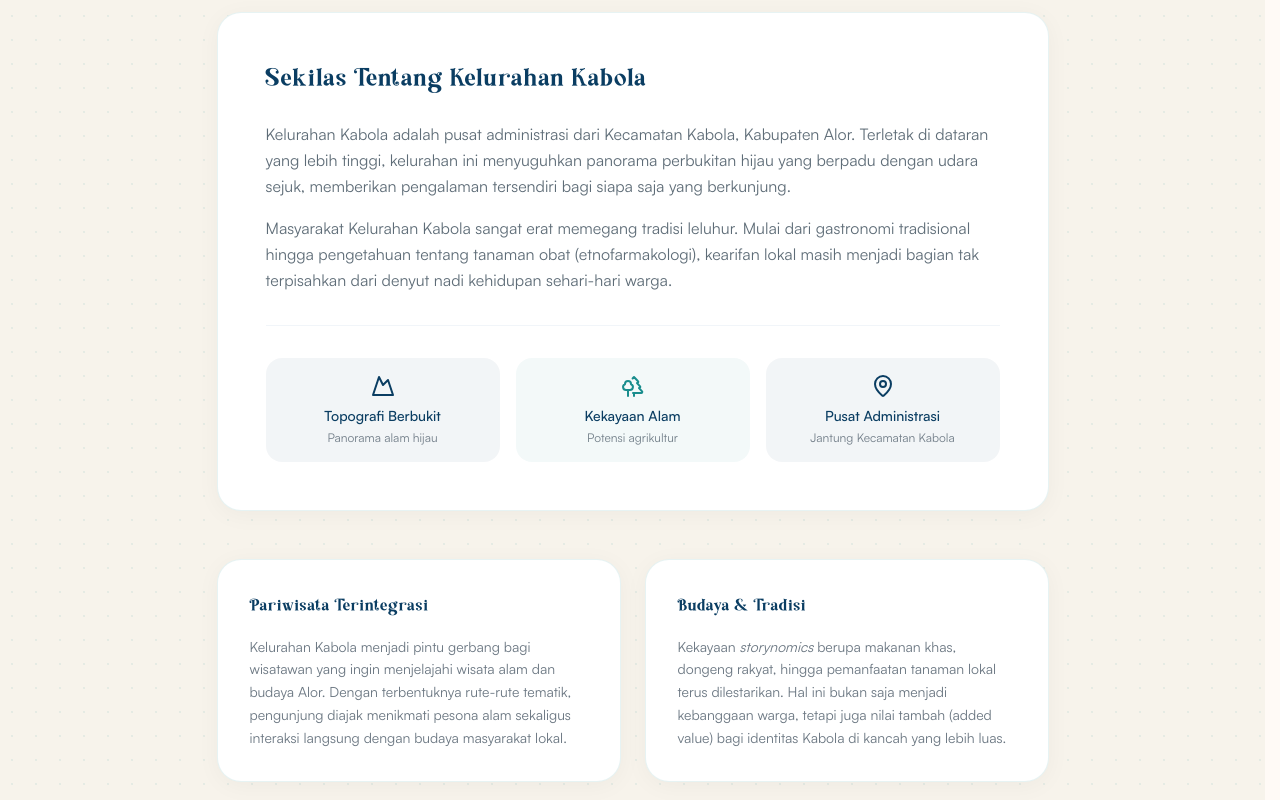
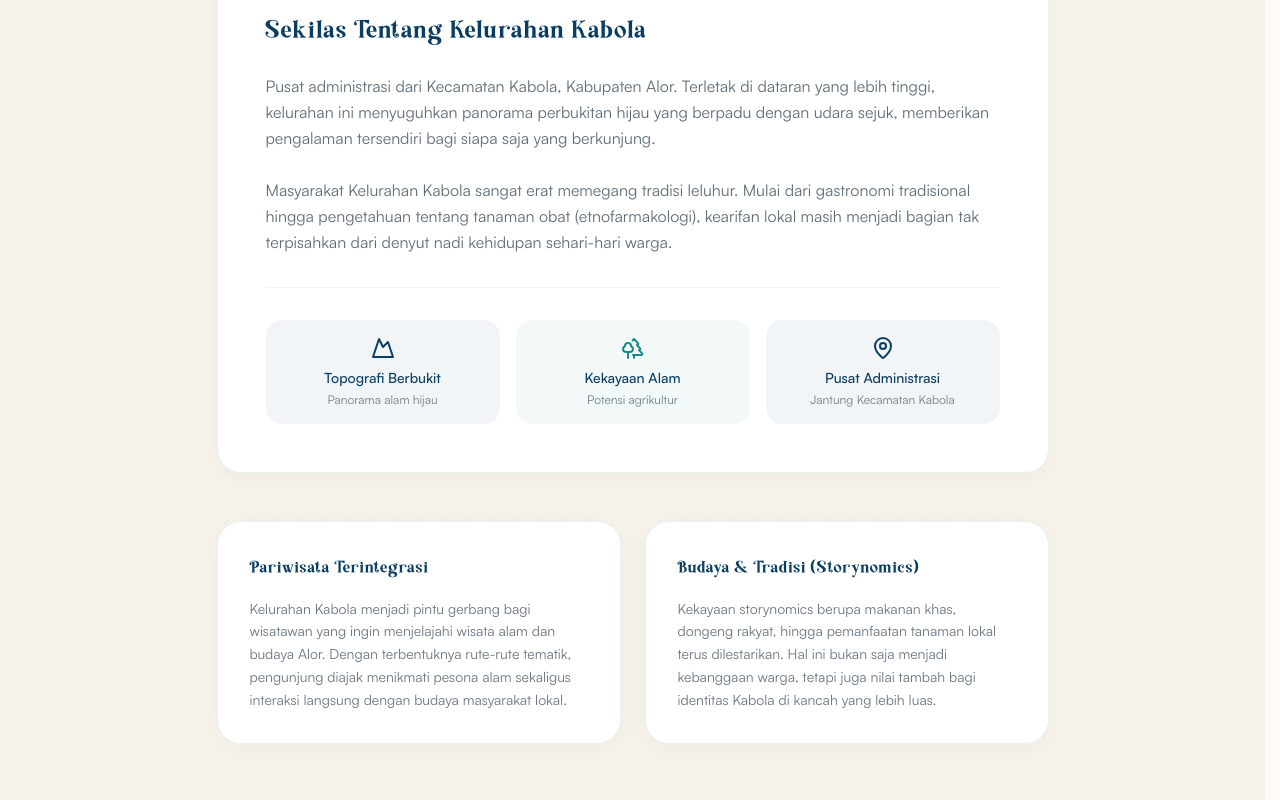
Before and after one commit to alorcaritakknugm/kabola-digital-hub, a Next.js app: page /kelurahan-kabola in a window 1280 px wide. Shown: the part 520-1320 px from the top of the page. Built offline with nearby package versions, Linux system fonts and the light colour scheme.

Commit message:
refactor(pages): migrate profil desa to static routes with realistic data

```diff
--- a/app/kelurahan-kabola/page.tsx
+++ b/app/kelurahan-kabola/page.tsx
@@ -1,36 +1,46 @@
-"use client";
-
-import Navbar from "@/components/Navbar";
-import Footer from "@/components/Footer";
-import { motion } from "framer-motion";
+import Navbar from "@/components/layout/Navbar";
+import Footer from "@/components/layout/Footer";
+import { SlideUp } from "@/components/ui/animations/SlideUp";
 import { MapPin, Mountain, Trees, ArrowRight } from "lucide-react";
 import Link from "next/link";
-import Image from "next/image";
 
 export default function KelurahanKabola() {
+  const judul = "Kelurahan Kabola";
+  const konten = "Pusat administrasi dari Kecamatan Kabola, Kabupaten Alor. Terletak di dataran yang lebih tinggi, kelurahan ini menyuguhkan panorama perbukitan hijau yang berpadu dengan udara sejuk, memberikan pengalaman tersendiri bagi siapa saja yang berkunjung.\n\nMasyarakat Kelurahan Kabola sangat erat memegang tradisi leluhur. Mulai dari gastronomi tradisional hingga pengetahuan tentang tanaman obat (etnofarmakologi), kearifan lokal masih menjadi bagian tak terpisahkan dari denyut nadi kehidupan sehari-hari warga.";
+  const potensiList = [
+    {
+      judulPotensi: "Pariwisata Terintegrasi",
+      deskripsiPotensi: "Kelurahan Kabola menjadi pintu gerbang bagi wisatawan yang ingin menjelajahi wisata alam dan budaya Alor. Dengan terbentuknya rute-rute tematik, pengunjung diajak menikmati pesona alam sekaligus interaksi langsung dengan budaya masyarakat lokal."
+    },
+    {
+      judulPotensi: "Budaya & Tradisi (Storynomics)",
+      deskripsiPotensi: "Kekayaan storynomics berupa makanan khas, dongeng rakyat, hingga pemanfaatan tanaman lokal terus dilestarikan. Hal ini bukan saja menjadi kebanggaan warga, tetapi juga nilai tambah bagi identitas Kabola di kancah yang lebih luas."
+    }
+  ];
+
   return (
-    <main className="min-h-screen bg-sand pt-28">
+    <main className="min-h-screen bg-sand">
       <Navbar />
 
       {/* Hero */}
-      <section className="relative bg-forest pt-16 pb-28 overflow-hidden">
+      <section className="relative bg-forest pt-32 pb-28 overflow-hidden">
         <div className="absolute inset-0 opacity-[0.04]" style={{ backgroundImage: "radial-gradient(circle at 2px 2px, white 1px, transparent 0)", backgroundSize: "28px 28px" }} />
         <div className="container mx-auto px-4 md:px-8 max-w-3xl relative z-10 text-center">
-          <motion.div initial={{ opacity: 0, y: 20 }} animate={{ opacity: 1, y: 0 }} transition={{ duration: 0.6 }}>
+          <SlideUp delay={0}>
             <span className="inline-block bg-white/10 text-white/60 text-xs font-bold tracking-widest uppercase px-4 py-1.5 rounded-full mb-6 border border-white/10">
               Kecamatan Kabola
             </span>
             <h1 className="font-title text-4xl md:text-5xl text-white mb-4">
-              Kelurahan <span className="text-kabola-teal-light">Kabola</span>
+              {judul}
             </h1>
             <p className="text-white/55 max-w-lg mx-auto text-sm leading-relaxed">
               Pusat administrasi dengan bentang alam menawan, kekayaan budaya yang otentik, dan semangat masyarakat yang terus bergerak maju.
             </p>
-          </motion.div>
+          </SlideUp>
         </div>
         <div className="absolute bottom-0 left-0 right-0">
           <svg viewBox="0 0 1440 80" preserveAspectRatio="none" className="w-full h-16">
-            <path d="M0,40 C400,80 900,10 1440,45 L1440,80 L0,80 Z" fill="#FFFAF6" />
+            <path d="M0,40 C400,80 900,10 1440,45 L1440,80 L0,80 Z" fill="#F7F3EB" />
           </svg>
         </div>
       </section>
@@ -40,20 +50,14 @@ export default function KelurahanKabola() {
         <div className="container mx-auto px-4 md:px-8 max-w-4xl space-y-12">
 
           {/* Main Description */}
-          <motion.div
-            initial={{ opacity: 0, y: 20 }}
-            animate={{ opacity: 1, y: 0 }}
-            transition={{ duration: 0.6, delay: 0.1 }}
+          <SlideUp
+            delay={0.1}
+            inView={true}
             className="bg-white rounded-3xl p-8 md:p-12 border border-kabola-teal/10 shadow-[0_4px_24px_rgba(0,0,0,0.04)]"
           >
-            <h2 className="font-title text-2xl md:text-3xl text-forest mb-6">Sekilas Tentang Kelurahan Kabola</h2>
-            <div className="space-y-4 text-earth/70 leading-relaxed text-sm md:text-base">
-              <p>
-                Kelurahan Kabola adalah pusat administrasi dari Kecamatan Kabola, Kabupaten Alor. Terletak di dataran yang lebih tinggi, kelurahan ini menyuguhkan panorama perbukitan hijau yang berpadu dengan udara sejuk, memberikan pengalaman tersendiri bagi siapa saja yang berkunjung.
-              </p>
-              <p>
-                Masyarakat Kelurahan Kabola sangat erat memegang tradisi leluhur. Mulai dari gastronomi tradisional hingga pengetahuan tentang tanaman obat (etnofarmakologi), kearifan lokal masih menjadi bagian tak terpisahkan dari denyut nadi kehidupan sehari-hari warga.
-              </p>
+            <h2 className="font-title text-2xl md:text-3xl text-forest mb-6">Sekilas Tentang {judul}</h2>
+            <div className="space-y-4 text-earth/70 leading-relaxed text-sm md:text-base whitespace-pre-wrap">
+              {konten}
             </div>
 
             <div className="grid grid-cols-1 sm:grid-cols-3 gap-4 mt-8 pt-8 border-t border-slate-100">
@@ -73,28 +77,25 @@ export default function KelurahanKabola() {
                 <span className="text-xs text-earth/60 mt-1">Jantung Kecamatan Kabola</span>
               </div>
             </div>
-          </motion.div>
+          </SlideUp>
 
           {/* Potensi Kelurahan */}
-          <motion.div
-            initial={{ opacity: 0, y: 20 }}
-            animate={{ opacity: 1, y: 0 }}
-            transition={{ duration: 0.6, delay: 0.2 }}
-            className="grid grid-cols-1 md:grid-cols-2 gap-6"
-          >
-            <div className="bg-white rounded-3xl p-8 border border-kabola-teal/10 shadow-[0_4px_24px_rgba(0,0,0,0.04)]">
-              <h3 className="font-title text-xl text-forest mb-4">Pariwisata Terintegrasi</h3>
-              <p className="text-earth/65 text-sm leading-relaxed">
-                Kelurahan Kabola menjadi pintu gerbang bagi wisatawan yang ingin menjelajahi wisata alam dan budaya Alor. Dengan terbentuknya rute-rute tematik, pengunjung diajak menikmati pesona alam sekaligus interaksi langsung dengan budaya masyarakat lokal.
-              </p>
-            </div>
-            <div className="bg-white rounded-3xl p-8 border border-kabola-teal/10 shadow-[0_4px_24px_rgba(0,0,0,0.04)]">
-              <h3 className="font-title text-xl text-forest mb-4">Budaya & Tradisi</h3>
-              <p className="text-earth/65 text-sm leading-relaxed">
-                Kekayaan <i>storynomics</i> berupa makanan khas, dongeng rakyat, hingga pemanfaatan tanaman lokal terus dilestarikan. Hal ini bukan saja menjadi kebanggaan warga, tetapi juga nilai tambah (added value) bagi identitas Kabola di kancah yang lebih luas.
-              </p>
-            </div>
-          </motion.div>
+          {potensiList && potensiList.length > 0 && (
+            <SlideUp
+              delay={0.2}
+              inView={true}
+              className="grid grid-cols-1 md:grid-cols-2 gap-6"
+            >
+              {potensiList.map((potensi: any, idx: number) => (
+                <div key={idx} className="bg-white rounded-3xl p-8 border border-kabola-teal/10 shadow-[0_4px_24px_rgba(0,0,0,0.04)]">
+                  <h3 className="font-title text-xl text-forest mb-4">{potensi.judulPotensi}</h3>
+                  <p className="text-earth/65 text-sm leading-relaxed whitespace-pre-wrap">
+                    {potensi.deskripsiPotensi}
+                  </p>
+                </div>
+              ))}
+            </SlideUp>
+          )}
 
           <div className="text-center pt-8">
             <Link href="/" className="inline-flex items-center gap-2 text-sm text-kabola-teal hover:text-kabola-teal-dark transition-colors font-medium">
--- a/app/pante-deere/page.tsx
+++ b/app/pante-deere/page.tsx
@@ -1,36 +1,46 @@
-"use client";
-
-import Navbar from "@/components/Navbar";
-import Footer from "@/components/Footer";
-import { motion } from "framer-motion";
+import Navbar from "@/components/layout/Navbar";
+import Footer from "@/components/layout/Footer";
+import { SlideUp } from "@/components/ui/animations/SlideUp";
 import { MapPin, Users, Sun, ArrowRight } from "lucide-react";
 import Link from "next/link";
-import Image from "next/image";
 
 export default function PanteDeere() {
+  const judul = "Desa Pante Deere";
+  const konten = "Desa Pante Deere merupakan salah satu desa yang terletak di pesisir pesona Kecamatan Kabola, Kabupaten Alor. Dikenal dengan garis pantainya yang indah dan masyarakatnya yang ramah, desa ini menyimpan berbagai potensi lokal yang memikat.\n\nMasyarakat Pante Deere sebagian besar berprofesi sebagai nelayan dan petani, menciptakan harmoni yang erat dengan alam sekitar. Kearifan lokal yang masih dijaga dengan baik menjadikan desa ini bukan sekadar destinasi wisata, melainkan juga tempat di mana tradisi dan kehidupan modern berjalan beriringan.";
+  const potensiList = [
+    {
+      judulPotensi: "Potensi Pariwisata",
+      deskripsiPotensi: "Pante Deere menawarkan lanskap pantai yang memukau dengan kekayaan bawah laut yang menjadi daya tarik utama Kabupaten Alor. Pasir putih dan ombak yang tenang menjadi tempat sempurna untuk melepas penat dan menikmati senja."
+    },
+    {
+      judulPotensi: "Ekonomi Kreatif & UMKM",
+      deskripsiPotensi: "Dari olahan hasil laut hingga kerajinan tangan lokal, UMKM di Desa Pante Deere terus berkembang. Produk-produk buatan warga tidak hanya menjadi tumpuan ekonomi, tetapi juga merepresentasikan budaya lokal yang kaya."
+    }
+  ];
+
   return (
-    <main className="min-h-screen bg-sand pt-28">
+    <main className="min-h-screen bg-sand">
       <Navbar />
 
       {/* Hero */}
-      <section className="relative bg-ocean-blue pt-16 pb-28 overflow-hidden">
+      <section className="relative bg-ocean-blue pt-32 pb-28 overflow-hidden">
         <div className="absolute inset-0 opacity-[0.04]" style={{ backgroundImage: "radial-gradient(circle at 2px 2px, white 1px, transparent 0)", backgroundSize: "28px 28px" }} />
         <div className="container mx-auto px-4 md:px-8 max-w-3xl relative z-10 text-center">
-          <motion.div initial={{ opacity: 0, y: 20 }} animate={{ opacity: 1, y: 0 }} transition={{ duration: 0.6 }}>
+          <SlideUp delay={0}>
             <span className="inline-block bg-white/10 text-white/60 text-xs font-bold tracking-widest uppercase px-4 py-1.5 rounded-full mb-6 border border-white/10">
               Kecamatan Kabola
             </span>
             <h1 className="font-title text-4xl md:text-5xl text-white mb-4">
-              Desa <span className="text-kabola-teal-light">Pante Deere</span>
+              {judul}
             </h1>
             <p className="text-white/55 max-w-lg mx-auto text-sm leading-relaxed">
               Mengenal lebih dekat keindahan alam, keramahan warga, dan potensi lokal yang ada di Desa Pante Deere.
             </p>
-          </motion.div>
+          </SlideUp>
         </div>
         <div className="absolute bottom-0 left-0 right-0">
           <svg viewBox="0 0 1440 80" preserveAspectRatio="none" className="w-full h-16">
-            <path d="M0,40 C400,80 900,10 1440,45 L1440,80 L0,80 Z" fill="#FFFAF6" />
+            <path d="M0,40 C400,80 900,10 1440,45 L1440,80 L0,80 Z" fill="#F7F3EB" />
           </svg>
         </div>
       </section>
@@ -40,20 +50,14 @@ export default function PanteDeere() {
         <div className="container mx-auto px-4 md:px-8 max-w-4xl space-y-12">
 
           {/* Main Description */}
-          <motion.div
-            initial={{ opacity: 0, y: 20 }}
-            animate={{ opacity: 1, y: 0 }}
-            transition={{ duration: 0.6, delay: 0.1 }}
+          <SlideUp
+            delay={0.1}
+            inView={true}
             className="bg-white rounded-3xl p-8 md:p-12 border border-kabola-teal/10 shadow-[0_4px_24px_rgba(0,0,0,0.04)]"
           >
-            <h2 className="font-title text-2xl md:text-3xl text-forest mb-6">Sekilas Tentang Pante Deere</h2>
-            <div className="space-y-4 text-earth/70 leading-relaxed text-sm md:text-base">
-              <p>
-                Desa Pante Deere merupakan salah satu desa yang terletak di pesisir pesona Kecamatan Kabola, Kabupaten Alor. Dikenal dengan garis pantainya yang indah dan masyarakatnya yang ramah, desa ini menyimpan berbagai potensi lokal yang memikat.
-              </p>
-              <p>
-                Masyarakat Pante Deere sebagian besar berprofesi sebagai nelayan dan petani, menciptakan harmoni yang erat dengan alam sekitar. Kearifan lokal yang masih dijaga dengan baik menjadikan desa ini bukan sekadar destinasi wisata, melainkan juga tempat di mana tradisi dan kehidupan modern berjalan beriringan.
-              </p>
+            <h2 className="font-title text-2xl md:text-3xl text-forest mb-6">Sekilas Tentang {judul}</h2>
+            <div className="space-y-4 text-earth/70 leading-relaxed text-sm md:text-base whitespace-pre-wrap">
+              {konten}
             </div>
 
             <div className="grid grid-cols-1 sm:grid-cols-3 gap-4 mt-8 pt-8 border-t border-slate-100">
@@ -73,28 +77,25 @@ export default function PanteDeere() {
                 <span className="text-xs text-earth/60 mt-1">Mudah dijangkau</span>
               </div>
             </div>
-          </motion.div>
+          </SlideUp>
 
           {/* Potensi Desa */}
-          <motion.div
-            initial={{ opacity: 0, y: 20 }}
-            animate={{ opacity: 1, y: 0 }}
-            transition={{ duration: 0.6, delay: 0.2 }}
-            className="grid grid-cols-1 md:grid-cols-2 gap-6"
-          >
-            <div className="bg-white rounded-3xl p-8 border border-kabola-teal/10 shadow-[0_4px_24px_rgba(0,0,0,0.04)]">
-              <h3 className="font-title text-xl text-forest mb-4">Potensi Pariwisata</h3>
-              <p className="text-earth/65 text-sm leading-relaxed">
-                Pante Deere menawarkan lanskap pantai yang memukau dengan kekayaan bawah laut yang menjadi daya tarik utama Kabupaten Alor. Pasir putih dan ombak yang tenang menjadi tempat sempurna untuk melepas penat dan menikmati senja.
-              </p>
-            </div>
-            <div className="bg-white rounded-3xl p-8 border border-kabola-teal/10 shadow-[0_4px_24px_rgba(0,0,0,0.04)]">
-              <h3 className="font-title text-xl text-forest mb-4">Ekonomi Kreatif & UMKM</h3>
-              <p className="text-earth/65 text-sm leading-relaxed">
-                Dari olahan hasil laut hingga kerajinan tangan lokal, UMKM di Desa Pante Deere terus berkembang. Produk-produk buatan warga tidak hanya menjadi tumpuan ekonomi, tetapi juga merepresentasikan budaya lokal yang kaya.
-              </p>
-            </div>
-          </motion.div>
+          {potensiList && potensiList.length > 0 && (
+            <SlideUp
+              delay={0.2}
+              inView={true}
+              className="grid grid-cols-1 md:grid-cols-2 gap-6"
+            >
+              {potensiList.map((potensi: any, idx: number) => (
+                <div key={idx} className="bg-white rounded-3xl p-8 border border-kabola-teal/10 shadow-[0_4px_24px_rgba(0,0,0,0.04)]">
+                  <h3 className="font-title text-xl text-forest mb-4">{potensi.judulPotensi}</h3>
+                  <p className="text-earth/65 text-sm leading-relaxed whitespace-pre-wrap">
+                    {potensi.deskripsiPotensi}
+                  </p>
+                </div>
+              ))}
+            </SlideUp>
+          )}
 
           <div className="text-center pt-8">
             <Link href="/" className="inline-flex items-center gap-2 text-sm text-kabola-teal hover:text-kabola-teal-dark transition-colors font-medium">
```
